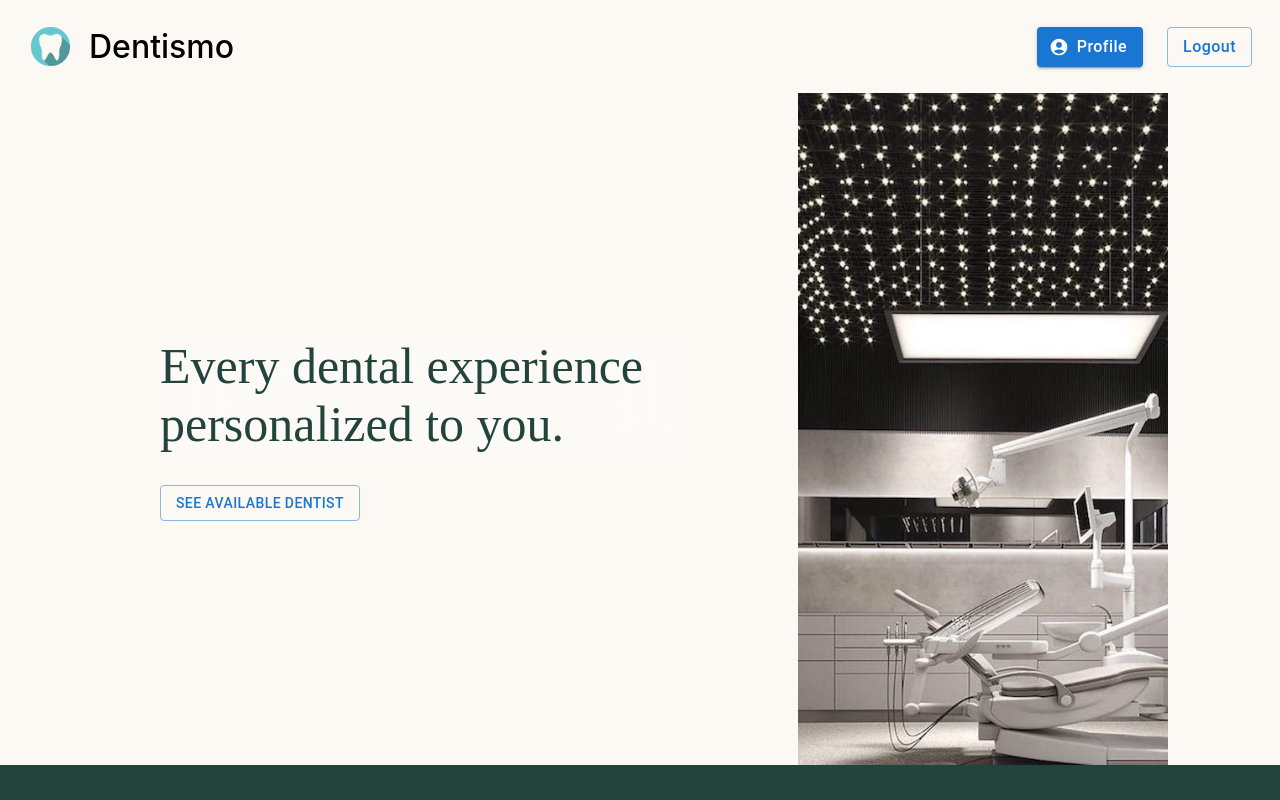
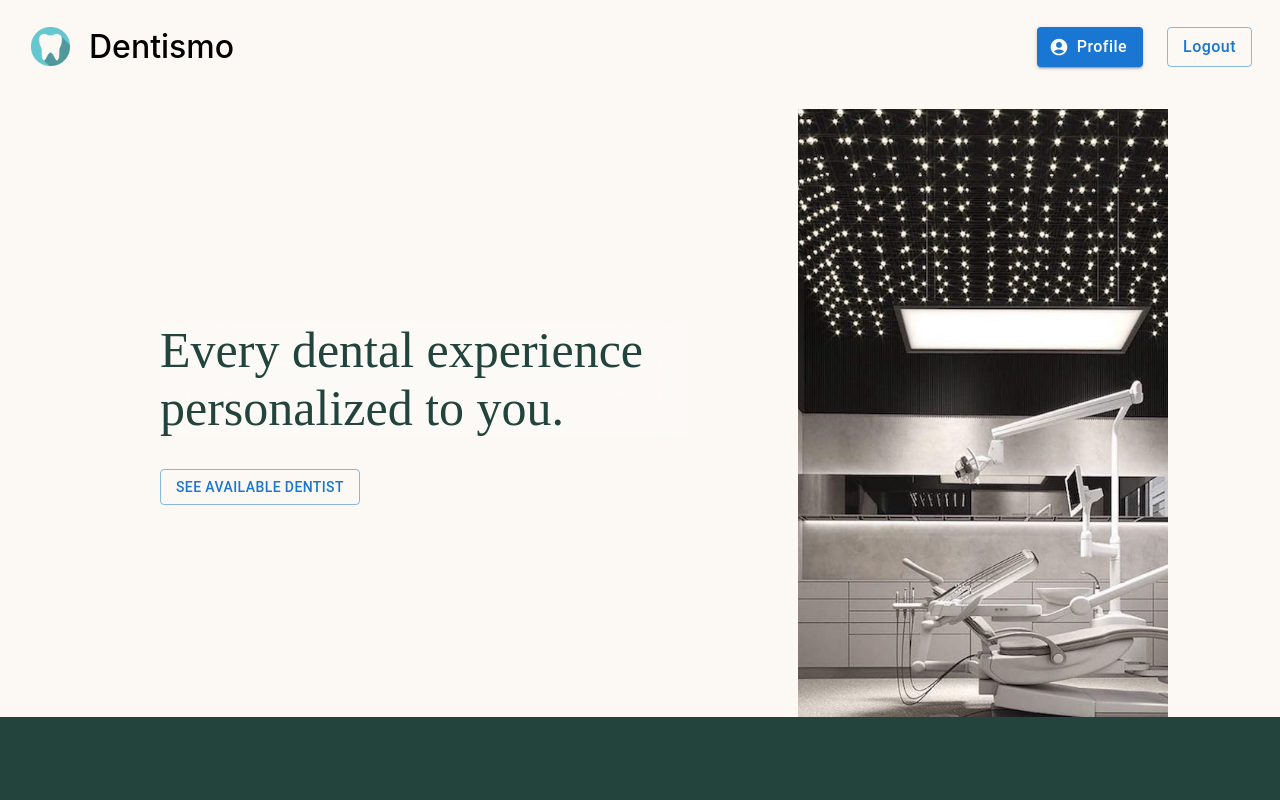
Before and after one commit to Dentismo/t-3, a React (Create React App) app in the folder client/: page / in a window 1280 px wide. Shown: the top 800 px of the page. Built offline with nearby package versions, Linux system fonts and the light colour scheme.

Commit message:
#20 Improve image height

```diff
--- a/client/src/styles/HomePage.css
+++ b/client/src/styles/HomePage.css
@@ -11,11 +11,12 @@
 
 .home-image-holder {
     display: flex;
-    height: 42rem;
+    height: 38rem;
     margin: 0rem auto;
     overflow: hidden;
     justify-content: flex-end;
     background-color: #fcf9f5;
+    padding-top: 1rem;
 
 }
 
```
